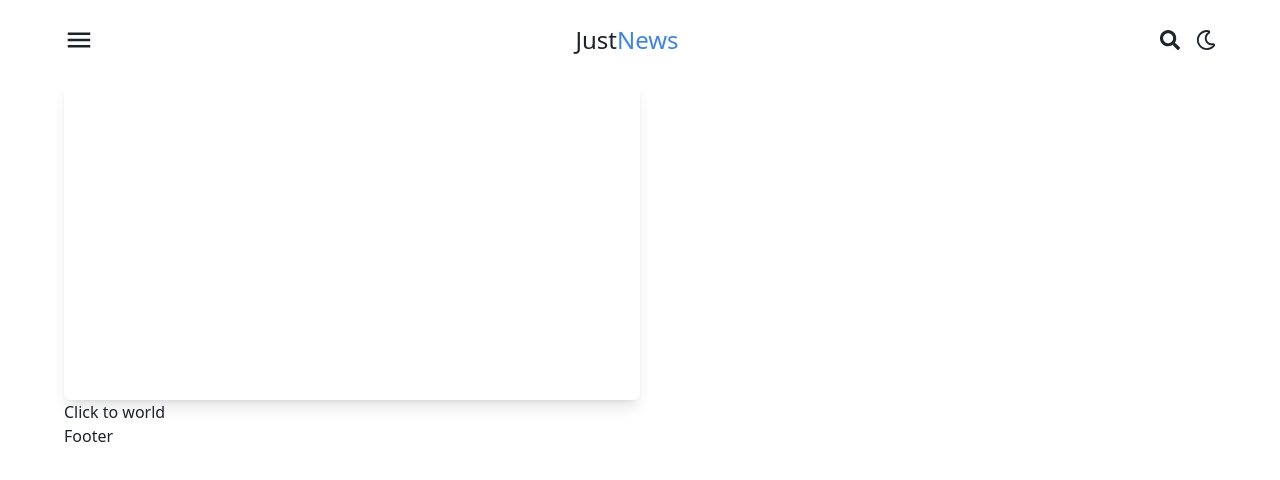
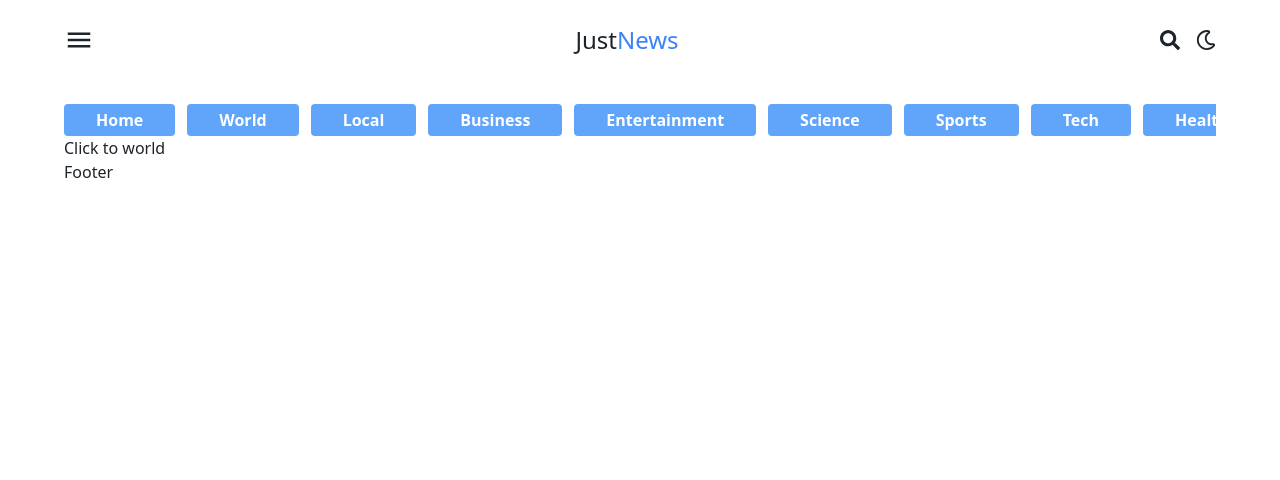
Before and after one commit to mulbahoplanojames/NEWS_APP, a React (Vite) app: page / in a window 1280 px wide. Shown: the top 480 px of the page. Built offline with nearby package versions, Linux system fonts and the light colour scheme.

Commit message:
Implement the navigation component

```diff
--- /dev/null
+++ b/src/Components/Navigations/Navigations.jsx
@@ -0,0 +1,16 @@
+import NAVIGATION_LINKS from "../../Constant/Constant";
+import PrimaryButton from "../../Interfaces/Primary_Button/PrimaryButton";
+
+const Navigations = () => {
+  return (
+    <>
+      <section className="lg:overflow-x-hidden flex gap-3 pt-6 overflow-x-auto">
+        {NAVIGATION_LINKS.map((link) => (
+          <PrimaryButton key={link.label} text={link.label} path={link.path} />
+        ))}
+      </section>
+    </>
+  );
+};
+
+export default Navigations;
--- a/src/Components/Swap/Swap.jsx
+++ b/src/Components/Swap/Swap.jsx
@@ -1,7 +1,7 @@
 import { MdOutlineWbSunny } from "react-icons/md";
 import { FaRegMoon } from "react-icons/fa";
 import { useContext } from "react";
-import { AppContext } from "../../COntext/Context";
+import { AppContext } from "../../Context/Context";
 
 const Swap = () => {
   const { toggleDarkMode } = useContext(AppContext);
--- /dev/null
+++ b/src/Constant/Constant.jsx
@@ -0,0 +1,13 @@
+const NAVIGATION_LINKS = [
+  { label: "Home", path: "/" },
+  { label: "World", path: "/world" },
+  { label: "Local", path: "/local" },
+  { label: "Business", path: "/business" },
+  { label: "Entertainment", path: "/entertainment" },
+  { label: "Science", path: "/science" },
+  { label: "Sports", path: "/sports" },
+  { label: "Tech", path: "/tech" },
+  { label: "Health", path: "/health" },
+];
+
+export default NAVIGATION_LINKS;
--- /dev/null
+++ b/src/Interfaces/Primary_Button/PrimaryButton.jsx
@@ -0,0 +1,15 @@
+import { Link } from "react-router-dom";
+
+const PrimaryButton = ({ text, path }) => {
+  return (
+    <>
+      <Link to={path}>
+        <button className="hover:bg-blue-600 px-8 py-1 font-bold text-white bg-blue-400 rounded">
+          {text}
+        </button>
+      </Link>
+    </>
+  );
+};
+
+export default PrimaryButton;
--- a/src/Layout/Layouts/Layout.jsx
+++ b/src/Layout/Layouts/Layout.jsx
@@ -10,7 +10,7 @@ import Footer from "../Footer/Footer";
  * and share global data to all components. I this component i am accessing the `darkModeStyle`
  * from the `AppContext`
  */
-import { AppContext } from "../../COntext/Context";
+import { AppContext } from "../../Context/Context";
 
 /**
  *@description This is the Layout component for all pages. This component will
@@ -23,7 +23,7 @@ const Layout = () => {
 
   return (
     // The main section of the page. This is the container for all the page content.
-    <section className="md:px-16 w-screen h-screen px-6" style={darkModeStyle}>
+    <section className="md:px-16 w-screen h-screen px-3" style={darkModeStyle}>
       {/* The Navbar component */}
       <Navbar />
       {/* The Outlet component that will render the current route. */}
--- a/src/Layout/Navbar/Navbar.jsx
+++ b/src/Layout/Navbar/Navbar.jsx
@@ -9,7 +9,7 @@ import Swap from "../../Components/Swap/Swap";
 const Navbar = () => {
   return (
     <>
-      <nav className="flex items-center justify-between py-6">
+      <nav className=" flex items-center justify-between py-6">
         {/* The menu icon */}
         <MdOutlineMenu className="text-3xl cursor-pointer" />
         {/* The app's name */}
--- a/src/Pages/Home/Home.jsx
+++ b/src/Pages/Home/Home.jsx
@@ -1,15 +1,17 @@
 import { Link } from "react-router-dom";
-import { AppContext } from "../../COntext/Context";
+import { AppContext } from "../../Context/Context";
 import { useContext } from "react";
+import Navigations from "../../Components/Navigations/Navigations";
 
 const Home = () => {
   const { darkMode } = useContext(AppContext);
 
   return (
     <div>
-      <div
+      {/* <div
         className={`h-80 w-1/2 rounded-md shadow-lg ${darkMode && "bg-white"}`}
-      ></div>
+      ></div> */}
+      <Navigations />
       <Link to="world">Click to world</Link>
     </div>
   );
--- a/src/main.jsx
+++ b/src/main.jsx
@@ -1,7 +1,7 @@
 import ReactDOM from "react-dom/client";
 import App from "./App.jsx";
 import "./index.css";
-import AppContextProvider from "./COntext/Context.jsx";
+import AppContextProvider from "./Context/Context.jsx";
 
 ReactDOM.createRoot(document.getElementById("root")).render(
   <AppContextProvider>
```
Also changed, not shown: src/Context/Context.jsx (renamed from src/COntext/Context.jsx).
